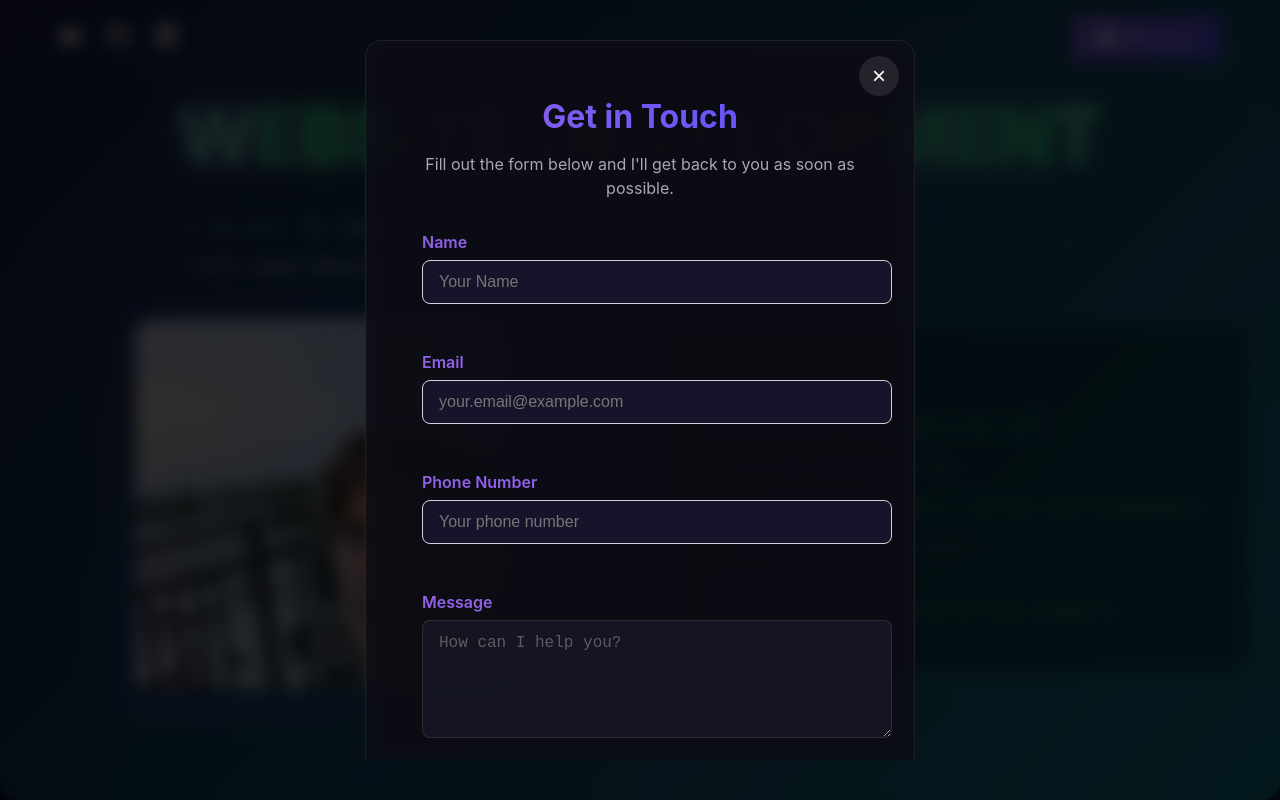
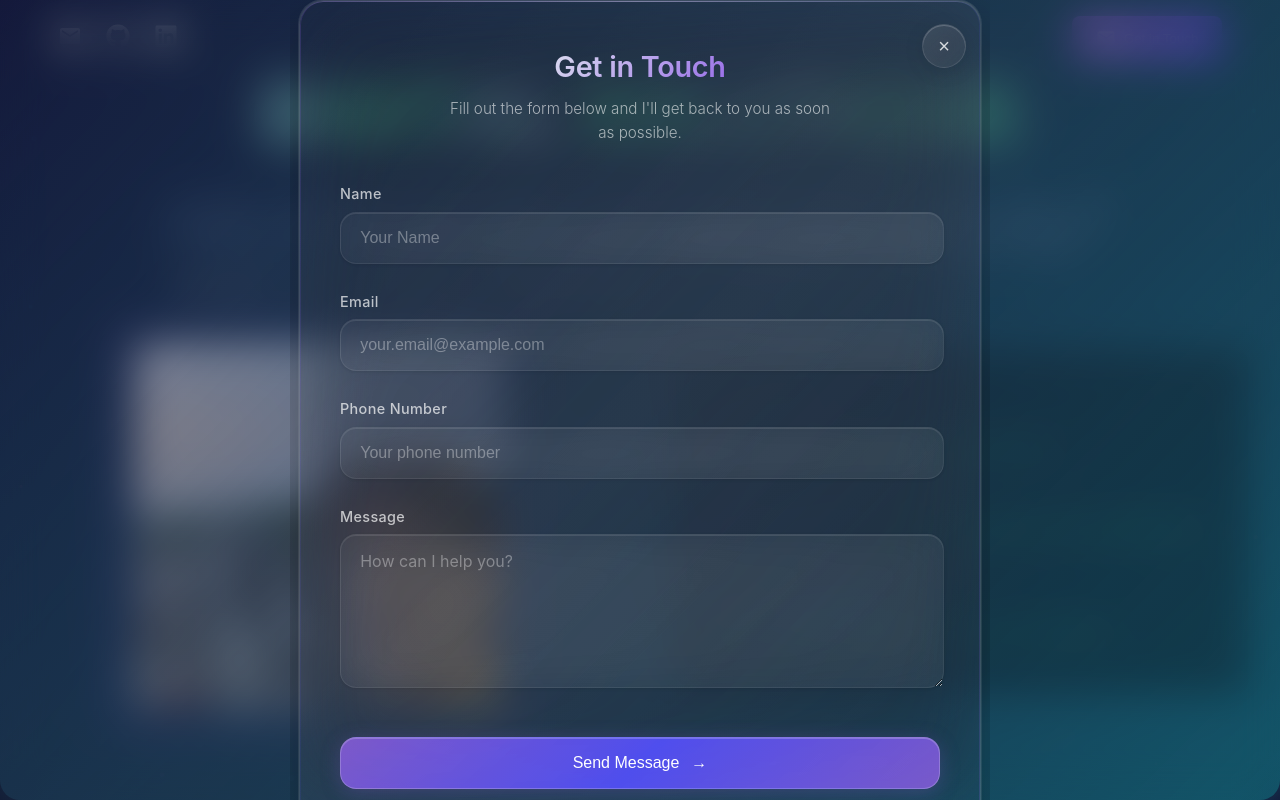
Before and after one commit to IlyaRozhok/portoflio-ir, a React (Create React App) app: page / in a window 1280 px wide. Both pictures are taken after a click on the button "Get in Touch". Built offline with nearby package versions, Linux system fonts and the light colour scheme.

Commit message:
add finfix, change contact form

```diff
--- a/src/components/About/About.tsx
+++ b/src/components/About/About.tsx
@@ -26,12 +26,13 @@ const About: React.FC = () => {
         <div className={styles.aboutContentWrapper}>
           <div className={styles.aboutTextContent}>
             <p className={styles.aboutText}>
-              Hi, I'm Ilya, a 𝘍𝘶𝘭𝘭-𝘚𝘵𝘢𝘤𝘬 𝘋𝘦𝘷𝘦𝘭𝘰𝘱𝘦𝘳 with 3+ years of experience
-              building fast, modern, and reliable websites and web applications.
-              I help businesses create fast, scalable, and user-friendly
-              websites that increase engagement and drive conversions. I focus
-              on delivering 𝙘𝙡𝙚𝙖𝙣, 𝙚𝙛𝙛𝙞𝙘𝙞𝙚𝙣𝙩 𝙘𝙤𝙙𝙚 and 𝙧𝙚𝙨𝙪𝙡𝙩𝙨 that drive 𝘆𝗼𝘂𝗿
-              𝗯𝘂𝘀𝗶𝗻𝗲𝘀𝘀 𝗴𝗼𝗮𝗹𝘀 — no unnecessary delays, no distractions.
+              Hi, I’m Ilya — a results-driven Full-Stack Developer with over 3
+              years of experience building high-performance web applications for
+              growing businesses. I specialize in fast, scalable, and
+              user-friendly solutions that convert visitors into customers and
+              streamline operations. My approach is simple: clean code,
+              business-oriented logic, and a relentless focus on what matters —
+              your goals. No delays. No bloat. Just measurable results.
             </p>
 
             <div className={styles.skillBars}>
@@ -98,6 +99,34 @@ const About: React.FC = () => {
                   architecture.
                 </p>
               </div>
+
+              <div className={styles.serviceCard}>
+                <div className={styles.serviceIcon}>
+                  <FaCode />
+                </div>
+                <h4 className={styles.serviceTitle}>Telegram Bots</h4>
+                <p className={styles.serviceDesc}>
+                  Custom bots that automate workflows, enhance customer support,
+                  and integrate with your services — directly inside Telegram.
+                  Fast to deploy, powerful in function, and fully tailored to
+                  your business needs.
+                </p>
+              </div>
+
+              <div className={styles.serviceCard}>
+                <div className={styles.serviceIcon}>
+                  <FaLightbulb />
+                </div>
+                <h4 className={styles.serviceTitle}>
+                  Internal Tools & Dashboards
+                </h4>
+                <p className={styles.serviceDesc}>
+                  Building powerful admin panels, CRMs, and data dashboards that
+                  give your team full control and visibility. Intuitive UI,
+                  secure access, and full alignment with your business
+                  processes.
+                </p>
+              </div>
             </div>
           </div>
         </div>
--- a/src/components/ContactForm/ContactForm.module.scss
+++ b/src/components/ContactForm/ContactForm.module.scss
@@ -5,49 +5,61 @@
   left: 0;
   right: 0;
   bottom: 0;
-  background: rgba(0, 0, 0, 0.8);
-  backdrop-filter: blur(8px);
+  background: linear-gradient(
+    135deg,
+    rgba(15, 23, 42, 0.4) 0%,
+    rgba(30, 41, 59, 0.6) 50%,
+    rgba(15, 23, 42, 0.4) 100%
+  );
+  backdrop-filter: blur(20px);
   display: flex;
   align-items: center;
   justify-content: center;
   z-index: 1000;
-  padding: 1rem;
-  animation: fadeInOverlay 0.3s ease-out;
+  padding: 2rem;
+  animation: fadeInOverlay 0.5s cubic-bezier(0.4, 0, 0.2, 1);
 }
 
 .modalContent {
   position: relative;
-  max-width: 550px;
-  max-height: 90vh;
+  width: 700px;
+  max-height: 100vh;
   overflow-y: auto;
   animation: slideInModal 0.4s ease-out;
 }
 
 .closeButton {
   position: absolute;
-  top: 1rem;
-  right: 1rem;
-  background: rgba(255, 255, 255, 0.1);
-  border: none;
+  top: 1.5rem;
+  right: 1.5rem;
+  background: linear-gradient(
+    135deg,
+    rgba(255, 255, 255, 0.1) 0%,
+    rgba(255, 255, 255, 0.05) 100%
+  );
+  backdrop-filter: blur(20px);
+  border: 1px solid rgba(255, 255, 255, 0.1);
   border-radius: 50%;
-  width: 40px;
-  height: 40px;
+  width: 44px;
+  height: 44px;
   display: flex;
   align-items: center;
   justify-content: center;
-  color: #fff;
-  font-size: 24px;
+  color: rgba(255, 255, 255, 0.8);
+  font-size: 20px;
   cursor: pointer;
-  transition: all 0.3s ease;
+  transition: all 0.3s cubic-bezier(0.4, 0, 0.2, 1);
   z-index: 10;
+  box-shadow: 0 4px 20px rgba(0, 0, 0, 0.1),
+    inset 0 1px 0 rgba(255, 255, 255, 0.2);
 
   &:hover {
-    background: rgba(255, 255, 255, 0.2);
-    transform: scale(1.1);
+    background: rgba(255, 255, 255, 0.15);
+    color: #ffffff;
   }
 
   &:active {
-    transform: scale(0.95);
+    opacity: 0.7;
   }
 }
 
@@ -63,103 +75,448 @@
 @keyframes slideInModal {
   from {
     opacity: 0;
-    transform: translateY(-50px) scale(0.9);
+    transform: translateY(-20px);
   }
   to {
     opacity: 1;
-    transform: translateY(0) scale(1);
+    transform: translateY(0);
+  }
+}
+
+// Responsive Design
+@media (max-width: 700px) {
+  .modalOverlay {
+    padding: 0;
+  }
+
+  .modalContent {
+    width: 100vw;
+    max-width: 100vw;
+    max-height: 100vh;
+    border-radius: 0;
+  }
+
+  .formContainer {
+    border-radius: 0;
+    padding: 1.25rem 0.75rem;
+    max-width: 100vw;
+    width: 100vw;
+    min-height: 100vh;
+    display: flex;
+    flex-direction: column;
+    justify-content: center;
+    box-sizing: border-box;
+  }
+
+  .formHeader {
+    margin-bottom: 1.5rem;
+  }
+
+  .formTitle {
+    font-size: 1.3rem;
+    margin-bottom: 0.5rem;
+  }
+
+  .formSubtitle {
+    font-size: 0.8rem;
+    margin-bottom: 1rem;
+  }
+
+  .contactForm {
+    gap: 0.8rem;
+    width: 100%;
+  }
+
+  .formGroup {
+    width: 100%;
+  }
+
+  .formInput,
+  .formTextarea {
+    width: 100%;
+    max-width: 100%;
+    padding: 0.7rem 0.8rem;
+    border-radius: 10px;
+    font-size: 0.85rem;
+    box-sizing: border-box;
+  }
+
+  .formTextarea {
+    min-height: 70px;
+    resize: vertical;
+  }
+
+  .submitButton {
+    width: 100%;
+    padding: 0.75rem 1rem;
+    border-radius: 10px;
+    font-size: 0.85rem;
+    margin-top: 0.5rem;
+  }
+
+  .closeButton {
+    position: fixed;
+    top: 0.5rem;
+    right: 0.5rem;
+    width: 32px;
+    height: 32px;
+    font-size: 14px;
+    z-index: 20;
+  }
+}
+
+@media (max-width: 768px) and (min-width: 701px) {
+  .modalOverlay {
+    padding: 1rem;
+  }
+
+  .modalContent {
+    width: 100%;
+    max-width: 95vw;
+    max-height: 90vh;
+  }
+
+  .formContainer {
+    padding: 2rem 1.5rem;
+    border-radius: 20px;
+    max-width: 100%;
+  }
+
+  .formTitle {
+    font-size: 1.6rem;
+  }
+
+  .formInput,
+  .formTextarea {
+    width: 100%;
+    padding: 0.9rem 1rem;
+    border-radius: 14px;
+  }
+
+  .submitButton {
+    padding: 0.9rem 2rem;
+    border-radius: 14px;
+  }
+
+  .closeButton {
+    top: 1rem;
+    right: 1rem;
+    width: 40px;
+    height: 40px;
+    font-size: 18px;
+  }
+}
+
+@media (max-width: 640px) and (min-width: 481px) {
+  .modalContent {
+    width: 90%;
+    max-width: 90vw;
+  }
+
+  .formContainer {
+    max-width: 100%;
+    padding: 2rem 1.5rem;
+  }
+
+  .formInput,
+  .formTextarea {
+    width: 98%;
+  }
+}
+
+@media (max-width: 480px) and (min-width: 401px) {
+  .modalOverlay {
+    padding: 0.5rem;
+  }
+
+  .modalContent {
+    width: 100%;
+    max-width: 98vw;
+    max-height: 95vh;
+  }
+
+  .formContainer {
+    padding: 1.5rem 1rem;
+    margin: 0;
+    border-radius: 16px;
+    max-width: 100%;
+  }
+
+  .formTitle {
+    font-size: 1.3rem;
+  }
+
+  .formSubtitle {
+    font-size: 0.8rem;
+  }
+
+  .contactForm {
+    gap: 1.2rem;
+  }
+
+  .formInput,
+  .formTextarea {
+    width: 100%;
+    padding: 0.8rem 0.9rem;
+    border-radius: 12px;
+    font-size: 0.95rem;
+  }
+
+  .formTextarea {
+    min-height: 100px;
+  }
+
+  .submitButton {
+    padding: 0.8rem 1.5rem;
+    border-radius: 12px;
+    font-size: 0.95rem;
+  }
+
+  .closeButton {
+    top: 0.5rem;
+    right: 0.5rem;
+    width: 32px;
+    height: 32px;
+    font-size: 14px;
+  }
+}
+
+@media (max-width: 400px) {
+  .formContainer {
+    padding: 1rem 0.75rem;
+  }
+
+  .formTitle {
+    font-size: 1.2rem;
+  }
+
+  .formSubtitle {
+    font-size: 0.8rem;
+  }
+
+  .contactForm {
+    gap: 0.8rem;
+  }
+
+  .formInput,
+  .formTextarea {
+    width: 100%;
+    padding: 0.65rem 0.8rem;
+    border-radius: 10px;
+    font-size: 0.85rem;
+  }
+
+  .formTextarea {
+    min-height: 70px;
+  }
+
+  .submitButton {
+    padding: 0.7rem 1.2rem;
+    border-radius: 10px;
+    font-size: 0.85rem;
+  }
+
+  .closeButton {
+    top: 0.5rem;
+    right: 0.5rem;
+    width: 30px;
+    height: 30px;
+    font-size: 12px;
   }
 }
 
 .formContainer {
+  max-width: 540px;
+  width: 100%;
   max-width: 600px;
   margin: 0 auto;
-  background: rgba(15, 15, 25, 0.75);
-  backdrop-filter: blur(12px);
-  border-radius: 16px;
-  padding: 3.5rem;
-  box-shadow: 0 8px 32px rgba(0, 0, 0, 0.3);
-  border: 1px solid rgba(255, 255, 255, 0.08);
-  transition: transform 0.3s ease, box-shadow 0.3s ease;
+  background: linear-gradient(
+    135deg,
+    rgba(255, 255, 255, 0.02) 0%,
+    rgba(255, 255, 255, 0.05) 50%,
+    rgba(255, 255, 255, 0.02) 100%
+  );
+  backdrop-filter: blur(40px);
+  border-radius: 24px;
+  padding: 3rem 2.5rem;
+  box-shadow: 0 20px 60px rgba(0, 0, 0, 0.3), 0 0 0 1px rgba(255, 255, 255, 0.1),
+    inset 0 1px 0 rgba(255, 255, 255, 0.15);
+  border: 1px solid rgba(255, 255, 255, 0.12);
+  transition: all 0.4s cubic-bezier(0.4, 0, 0.2, 1);
+  position: relative;
+  overflow: hidden;
 
-  &:hover {
-    transform: translateY(-3px);
-    box-shadow: 0 12px 40px rgba(0, 0, 0, 0.4);
+  &::before {
+    content: "";
+    position: absolute;
+    top: 0;
+    left: 0;
+    right: 0;
+    height: 1px;
+    background: linear-gradient(
+      90deg,
+      transparent,
+      rgba(255, 255, 255, 0.3),
+      transparent
+    );
+  }
+
+  &::after {
+    content: "";
+    position: absolute;
+    inset: 0;
+    border-radius: 24px;
+    padding: 1px;
+    background: linear-gradient(
+      135deg,
+      rgba(145, 97, 231, 0.2),
+      rgba(85, 81, 255, 0.1),
+      rgba(145, 97, 231, 0.2)
+    );
+    -webkit-mask: linear-gradient(#fff 0 0) content-box,
+      linear-gradient(#fff 0 0);
+    -webkit-mask-composite: xor;
+    mask-composite: exclude;
+    pointer-events: none;
   }
 }
 
 .formHeader {
-  margin-bottom: 2rem;
+  margin-bottom: 2.5rem;
   text-align: center;
+  position: relative;
 }
 
 .formTitle {
-  font-size: 2rem;
-  font-weight: 700;
-  margin-bottom: 0.5rem;
-  background: linear-gradient(90deg, #9161e7 0%, #5551ff 100%);
+  font-size: 1.8rem;
+  font-weight: 600;
+  margin-bottom: 0.8rem;
+  background: linear-gradient(
+    135deg,
+    #ffffff 0%,
+    #e2e8f0 30%,
+    #9161e7 70%,
+    #5551ff 100%
+  );
   -webkit-background-clip: text;
   -webkit-text-fill-color: transparent;
   background-clip: text;
+  letter-spacing: -0.01em;
 }
 
 .formSubtitle {
-  font-size: 1rem;
-  color: #a9a6b6;
-  line-height: 1.5;
+  font-size: 0.95rem;
+  color: rgba(255, 255, 255, 0.6);
+  line-height: 1.6;
+  font-weight: 300;
+  max-width: 400px;
+  margin: 0 auto;
 }
 
 .contactForm {
   display: flex;
   flex-direction: column;
-  gap: 1.5rem;
+  gap: 1.8rem;
 }
 
 .formGroup {
-  margin-bottom: 1.5rem;
+  margin-bottom: 0;
+  position: relative;
 }
 
 .formLabel {
   display: block;
-  margin-bottom: 0.5rem;
-  font-weight: 600;
-  color: #9161e7;
+  margin-bottom: 0.6rem;
+  font-weight: 500;
+  color: rgba(255, 255, 255, 0.7);
+  font-size: 0.9rem;
+  letter-spacing: 0.025em;
+  transition: color 0.3s ease;
 }
 
 .formInput {
-  width: 100%;
-  padding: 0.75rem 1rem;
-  border-radius: 0.5rem;
-  border: 1px solid #d1d5db;
+  width: 94%;
+  padding: 1rem 1.2rem;
+  border-radius: 16px;
+  border: 1px solid rgba(255, 255, 255, 0.08);
   font-size: 1rem;
-  background: #18122b;
-  color: #fff;
-  transition: border 0.2s;
-}
+  background: linear-gradient(
+    135deg,
+    rgba(255, 255, 255, 0.03) 0%,
+    rgba(255, 255, 255, 0.06) 100%
+  );
+  backdrop-filter: blur(20px);
+  color: #ffffff;
+  transition: all 0.3s cubic-bezier(0.4, 0, 0.2, 1);
+  box-shadow: inset 0 1px 0 rgba(255, 255, 255, 0.1),
+    0 1px 3px rgba(0, 0, 0, 0.1);
+  position: relative;
 
-.formInput:focus {
-  border-color: #9161e7;
-  outline: none;
+  &::placeholder {
+    color: rgba(255, 255, 255, 0.35);
+    transition: color 0.3s ease;
+  }
+
+  &:focus {
+    outline: none;
+    border-color: rgba(145, 97, 231, 0.4);
+    background: linear-gradient(
+      135deg,
+      rgba(255, 255, 255, 0.06) 0%,
+      rgba(255, 255, 255, 0.1) 100%
+    );
+    box-shadow: 0 0 0 3px rgba(145, 97, 231, 0.15),
+      inset 0 1px 0 rgba(255, 255, 255, 0.15),
+      0 4px 20px rgba(145, 97, 231, 0.1);
+    transform: translateY(-1px);
+
+    &::placeholder {
+      color: rgba(255, 255, 255, 0.5);
+    }
+  }
 }
 
 .formTextarea {
-  width: 100%;
-  padding: 0.8rem 1rem;
-  border-radius: 8px;
-  background: rgba(30, 30, 50, 0.5);
-  border: 1px solid rgba(255, 255, 255, 0.1);
-  color: #fff;
+  width: 94%;
+  padding: 1rem 1.2rem;
+  border-radius: 16px;
+  background: linear-gradient(
+    135deg,
+    rgba(255, 255, 255, 0.03) 0%,
+    rgba(255, 255, 255, 0.06) 100%
+  );
+  backdrop-filter: blur(20px);
+  border: 1px solid rgba(255, 255, 255, 0.08);
+  color: #ffffff;
   font-size: 1rem;
-  transition: all 0.2s ease;
+  font-family: inherit;
+  resize: vertical;
+  min-height: 120px;
+  transition: all 0.3s cubic-bezier(0.4, 0, 0.2, 1);
+  box-shadow: inset 0 1px 0 rgba(255, 255, 255, 0.1),
+    0 1px 3px rgba(0, 0, 0, 0.1);
+
+  &::placeholder {
+    color: rgba(255, 255, 255, 0.35);
+    transition: color 0.3s ease;
+  }
 
   &:focus {
     outline: none;
-    border-color: rgba(145, 97, 231, 0.5);
-    box-shadow: 0 0 0 2px rgba(145, 97, 231, 0.25);
-  }
+    border-color: rgba(145, 97, 231, 0.4);
+    background: linear-gradient(
+      135deg,
+      rgba(255, 255, 255, 0.06) 0%,
+      rgba(255, 255, 255, 0.1) 100%
+    );
+    box-shadow: 0 0 0 3px rgba(145, 97, 231, 0.15),
+      inset 0 1px 0 rgba(255, 255, 255, 0.15),
+      0 4px 20px rgba(145, 97, 231, 0.1);
+    transform: translateY(-1px);
 
-  &::placeholder {
-    color: rgba(255, 255, 255, 0.3);
+    &::placeholder {
+      color: rgba(255, 255, 255, 0.5);
+    }
   }
 }
 
@@ -168,30 +525,55 @@
   align-items: center;
   justify-content: center;
   gap: 0.75rem;
-  background: linear-gradient(90deg, #9161e7 0%, #5551ff 100%);
+  background: linear-gradient(
+    135deg,
+    rgba(145, 97, 231, 0.8) 0%,
+    rgba(85, 81, 255, 0.9) 50%,
+    rgba(145, 97, 231, 0.8) 100%
+  );
+  backdrop-filter: blur(20px);
   color: white;
-  border: none;
-  border-radius: 8px;
-  padding: 0.9rem 2rem;
-  font-weight: 600;
+  border: 1px solid rgba(255, 255, 255, 0.2);
+  border-radius: 16px;
+  padding: 1rem 2.5rem;
+  font-weight: 500;
   font-size: 1rem;
   cursor: pointer;
-  transition: all 0.3s ease;
-  margin-top: 0.5rem;
+  transition: all 0.4s cubic-bezier(0.4, 0, 0.2, 1);
+  margin-top: 1rem;
   position: relative;
   overflow: hidden;
+  box-shadow: 0 4px 20px rgba(145, 97, 231, 0.25),
+    inset 0 1px 0 rgba(255, 255, 255, 0.2);
+
+  &::before {
+    content: "";
+    position: absolute;
+    top: 0;
+    left: -100%;
+    width: 100%;
+    height: 100%;
+    background: linear-gradient(
+      90deg,
+      transparent,
+      rgba(255, 255, 255, 0.2),
+      transparent
+    );
+    transition: left 0.6s;
+  }
 
   &:hover {
-    transform: translateY(-2px);
-    box-shadow: 0 5px 15px rgba(85, 81, 255, 0.3);
-
-    .buttonArrow {
-      transform: translateX(4px);
-    }
+    opacity: 0.9;
   }
 
   &:active {
-    transform: translateY(1px);
+    opacity: 0.8;
+  }
+
+  &:disabled {
+    opacity: 0.6;
+    cursor: not-allowed;
+    transform: none !important;
   }
 }
 
@@ -253,30 +635,3 @@
     transform: translateY(0);
   }
 }
-
-@media (max-width: 768px) {
-  .modalOverlay {
-    padding: 0.5rem;
-  }
-
-  .modalContent {
-    max-height: 95vh;
-  }
-
-  .formContainer {
-    padding: 1.5rem;
-    margin: 0;
-  }
-
-  .formTitle {
-    font-size: 1.75rem;
-  }
-
-  .closeButton {
-    width: 36px;
-    height: 36px;
-    font-size: 20px;
-    top: 0.75rem;
-    right: 0.75rem;
-  }
-}
--- a/src/pages/HomePage/HomePage.module.scss
+++ b/src/pages/HomePage/HomePage.module.scss
@@ -950,6 +950,7 @@
   color: #a0caf9;
   font-size: 1.2rem;
   margin-bottom: 0.5rem;
+  max-width: 950px;
 }
 
 .codeName {
--- a/src/pages/HomePage/HomePage.tsx
+++ b/src/pages/HomePage/HomePage.tsx
@@ -97,14 +97,19 @@ const HomePage: React.FC<HomePageProps> = ({ onContactClick, displayForm }) => {
       <main className={styles.mainContent}>
         <div className={styles.heroTextContainer}>
           <h1 className={styles.heroTitle}>
-            <GlowingText text="Website Development" />
+            <GlowingText text="DIGITAL SOLUTIONS" />
           </h1>
           <p className={styles.codeComment}>
-            // Hi all. My name is Illia Rozhok. I am
+            // Hi all. My name is Illia Rozhok. I build scalable products,
+            websites, bots, and internal tools From modern landing pages to
+            Telegram bots and business dashboards — I deliver solutions that
+            help teams save time, grow faster, and impress users.
           </p>
           <p className={styles.codeRole}>
             <span className={styles.arrowSymbol}>&gt;</span>{" "}
-            <span className={styles.roleText}>Full-stack developer</span>
+            <span className={styles.roleText}>
+              Web apps, bots & automation. From UI to API.
+            </span>
             {cursorVisible && <span className={styles.cursor}></span>}
           </p>
         </div>
--- a/src/pages/Works/Works.tsx
+++ b/src/pages/Works/Works.tsx
@@ -3,8 +3,8 @@ import styles from "./Works.module.scss";
 import gsap from "gsap";
 import { ScrollTrigger } from "gsap/ScrollTrigger";
 import moodern from "../../assets/img/moodern.png";
-import portfolio1 from "../../assets/img/portfolio1.png";
 import webAgency from "../../assets/img/web-agency.png";
+import finfix from "../../assets/img/finfix.png";
 import SectionTitle from "../../components/SectionTitle/SectionTitle";
 
 gsap.registerPlugin(ScrollTrigger);
@@ -59,14 +59,19 @@ const Works = () => {
     },
     {
       id: "project3",
-      title: "Portfolio Website",
-      description: `A dynamic, responsive portfolio showcasing skills in 3D animations and modern web design.
-Engaging visuals and smooth animations make any brand stand out and create a memorable user experience.
-Want a similar website for your business? Let's create it together.`,
-      tech: ["React", "GSAP", "SCSS"],
-      imageUrl: portfolio1,
-      githubUrl: "https://github.com/IlyaRozhok/frontend",
-      liveUrl: "https://project3-demo.com",
+      title: "FinFix | Telegram bot",
+      description: `FinFix is a Telegram-based personal finance tracker that helps users manage debts, expenses, and income in a simple chat interface. It offers visual statistics, CSV exports, and full control — without the need for apps or spreadsheets. Designed, created and deployed from scratch`,
+      tech: [
+        "Node.js",
+        "PostgreSQL",
+        "Telegraf",
+        "Railway",
+        "Render",
+        "Monobank API",
+      ],
+      imageUrl: finfix,
+      githubUrl: "https://github.com/IlyaRozhok/telegram-bot",
+      liveUrl: "https://finfix.vercel.app/",
     },
   ];
 
```
Also changed, not shown: src/assets/img/finfix.png (added).
